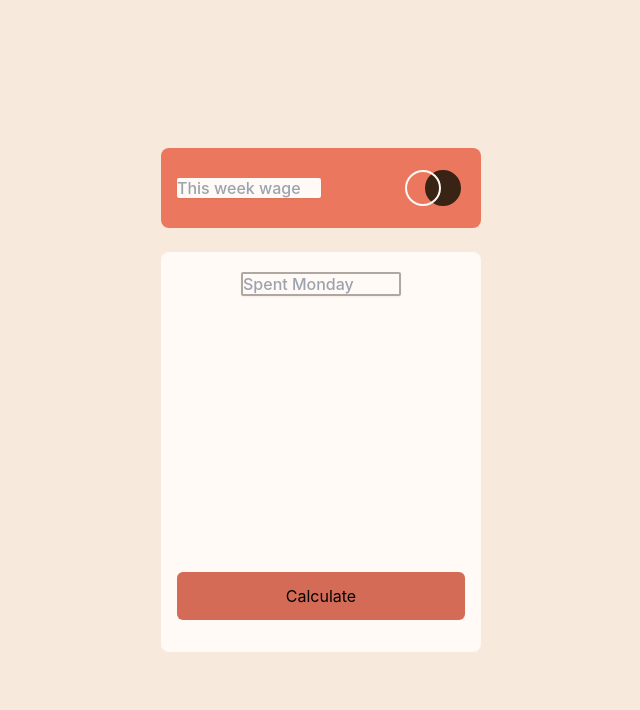
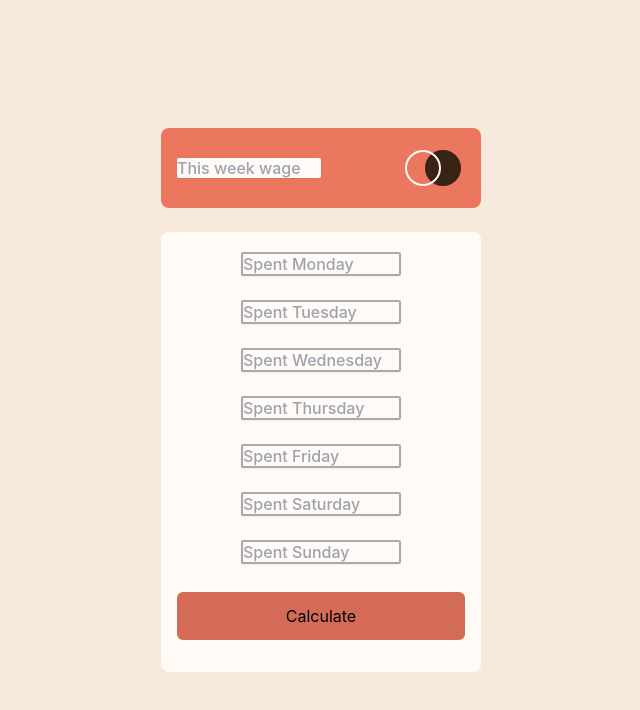
Before and after one commit to fauxir/expense_chart_component, a React (Create React App) app: page / in a window 1280 px wide. Shown: the top 710 px of the page, without its empty margins (319-959 px from the left). Built offline with nearby package versions, Linux system fonts and the light colour scheme.

Commit message:
progress to main interface

```diff
--- a/src/Components/MainComp.jsx
+++ b/src/Components/MainComp.jsx
@@ -5,17 +5,34 @@ import { useState } from "react";
 
 function MainComp() {
   const [show, setShow] = useState(1);
+  const [values, setValues] = useState({ placeholder: "" });
+
+  const onChange = (e) => {
+    setValues({...values, [e.target.placeholder]: e.target.value})
+  }
+
+  const inputs = [
+    { placeholder: "Spent Monday", id: 1 },
+    { placeholder: "Spent Tuesday", id: 2 },
+    { placeholder: "Spent Wednesday", id: 3 },
+    { placeholder: "Spent Thursday", id: 4 },
+    { placeholder: "Spent Friday", id: 5 },
+    { placeholder: "Spent Saturday", id: 6 },
+    { placeholder: "Spent Sunday", id: 7 },
+  ];
 
   return (
-        <div className="bg-bridal-heath-500 w-80 h-1/2 rounded-lg flex flex-col items-center justify-between">
-            {show ? <WeekInput /> : null}
+    <div className="bg-bridal-heath-500 w-80 h-fit rounded-lg flex flex-col items-center justify-between">
+      {show
+        ? inputs.map((input) => <WeekInput key={input.id} {...input} onClick={onChange}/>)
+        : null}
       {!show ? <SpendingGraph /> : null}
       {!show ? <ThisMonth /> : null}
-            {show ? <div className="h-12 w-72 bg-terracotta-600  flex flex-row items-center justify-center rounded-md cursor-pointer  hover:bg-terracotta-500 hover:shadow-sambuca-300 hover:shadow-lg mb-8">
-            <div>
-            Calculate
+      {show ? (
+        <div className="h-12 w-72 bg-terracotta-600  flex flex-row items-center justify-center rounded-md cursor-pointer mt-6 hover:bg-terracotta-500 hover:shadow-sambuca-300 hover:shadow-lg mb-8">
+          <div onClick={()=>setShow(!show)}>Calculate</div>
         </div>
-            </div> : null}
+      ) : null}
     </div>
   );
 }
--- a/src/Components/SpendingGraph.jsx
+++ b/src/Components/SpendingGraph.jsx
@@ -2,8 +2,8 @@ import SpentPerDay from "./SpentPerDay";
 
 function SpendingGraph() {
     return (
-        <div>
-            Spending graph
+        <div className="w-full px-3">
+            <h1 className="my-3 ml-3">Spending - Last 7 days</h1>
             <SpentPerDay />
         </div>
      );
--- a/src/Components/SpentPerDay.jsx
+++ b/src/Components/SpentPerDay.jsx
@@ -1,9 +1,38 @@
 function SpentPerDay() {
-    return (
-        <div>
-            Spent per day
+  return (
+    <div className="w-full flex items-end h-fit mt-6">
+      <div className="flex flex-row items-end justify-around w-full h-fit">
+        <div className="flex flex-col justify-center items-center" /* graph container day */>
+          <div /* bar */ className="w-6 h-24 bg-terracotta-500 rounded-sm hover:bg-neptune-500"></div>
+          <span>mon</span>
         </div>
-     );
+        <div className="flex flex-col justify-center items-center" /* graph container day */>
+          <div /* bar */ className="w-6 h-4 bg-terracotta-500 rounded-sm hover:bg-neptune-500"></div>
+          <span>tue</span>
+        </div>
+        <div className="flex flex-col justify-center items-center" /* graph container day */>
+          <div /* bar */ className="w-6 h-4 bg-terracotta-500 rounded-sm hover:bg-neptune-500"></div>
+          <span>wed</span>
+        </div>
+        <div className="flex flex-col justify-center items-center" /* graph container day */>
+          <div /* bar */ className="w-6 h-6 bg-terracotta-500 rounded-sm hover:bg-neptune-500"></div>
+          <span>thur</span>
+        </div>
+        <div className="flex flex-col justify-center items-center" /* graph container day */>
+          <div /* bar */ className="w-6 h-4 bg-terracotta-500 rounded-sm hover:bg-neptune-500"></div>
+          <span>fri</span>
+        </div>
+        <div className="flex flex-col justify-center items-center" /* graph container day */>
+          <div /* bar */ className="w-6 h-12 bg-terracotta-500 rounded-sm hover:bg-neptune-500"></div>
+          <span>sat</span>
+        </div>
+        <div className="flex flex-col justify-center items-center" /* graph container day */>
+          <div /* bar */ className="w-6 h-16 bg-terracotta-500 rounded-sm hover:bg-neptune-500"></div>
+          <span>sun</span>
+        </div>
+      </div>
+    </div>
+  );
 }
 
 export default SpentPerDay;
--- a/src/Components/ThisMonth.jsx
+++ b/src/Components/ThisMonth.jsx
@@ -1,8 +1,19 @@
 function ThisMonth() {
-    return (
-
-    <div> This month</div>
-     );
+  return (
+    <div className="h-fit w-full flex flex-col justify-center items-center mt-4">
+      <div className="h-0.5 w-11/12 bg-squirrel-200"></div>
+      <div className="h-fit w-full flex flex-row items-center justify-between px-4 my-3" /* container*/>
+        <div className="" /* wrapper */>
+          <span>Total this week</span>
+          <h1 className="text-base">£10</h1>
+        </div>
+        <div /* wrapper saved */>
+          <h1>+2.4%</h1>
+          <span>total saved</span>
+        </div>
+      </div>
+    </div>
+  );
 }
 
 export default ThisMonth;
--- a/src/Components/ThisWeekWage.jsx
+++ b/src/Components/ThisWeekWage.jsx
@@ -1,7 +1,8 @@
-function ThisWeekWage() {
+function ThisWeekWage(prps){
+
     return (
         <div className="h-full w-2/4 flex flex-col  justify-center pl-4">
-            <input pattern="[011-9]{3, 5}" className="bg-bridal-heath-500 leading-none rounded-sm shadow-sm focus:outline-none focus:shadow-outline text-gray-600 font-medium" placeholder="This week wage"></input>
+            <input pattern="[0-9]{3, 5}" className="bg-bridal-heath-500 leading-none rounded-sm shadow-sm focus:outline-none focus:shadow-outline text-gray-600 font-medium" placeholder="This week wage"></input>
         </div>
      );
 }
--- a/src/Components/TopComp.jsx
+++ b/src/Components/TopComp.jsx
@@ -3,7 +3,7 @@ import MyBalance from "./MyBalance";
 import { useState } from "react";
 
 function TopComp() {
-  const [show, setShow] = useState(1);
+  const [show, setShow] = useState(1); //needs to be linked to setShow from main comp
 
   return (
     <div className="bg-terracotta-500 h-20 w-80 mb-6 rounded-lg flex flex-row items-center justify-between">
--- a/src/Components/WeekInput.jsx
+++ b/src/Components/WeekInput.jsx
@@ -1,9 +1,17 @@
-function WeekInput() {
-    return (
-        <div className="h-8 w-2/4 flex flex-col  justify-center mt-4">
-        <input pattern="[0-9]{3}" className="bg-bridal-heath-500 leading-none rounded-sm shadow-sm focus:outline-none focus:shadow-outline text-gray-600 font-medium border-sambuca-300 border-2" placeholder="Spent Monday"></input>
-        </div>
-     );
+function WeekInput(props) {
+    const { placeholder, onChange, ...inputProps } = props;
+
+  return (
+    <div className="h-8 w-2/4 flex flex-col  justify-center mt-4">
+      <input
+        pattern="[0-9]{3}"
+        className="bg-bridal-heath-500 leading-none rounded-sm shadow-sm focus:outline-none focus:shadow-outline text-gray-600 font-medium border-sambuca-300 border-2"
+        placeholder={placeholder}
+        {...inputProps}
+        onChange={onChange}
+      ></input>
+    </div>
+  );
 }
 
 export default WeekInput;
```
Lines whose indentation alone changed are shown as unchanged.
